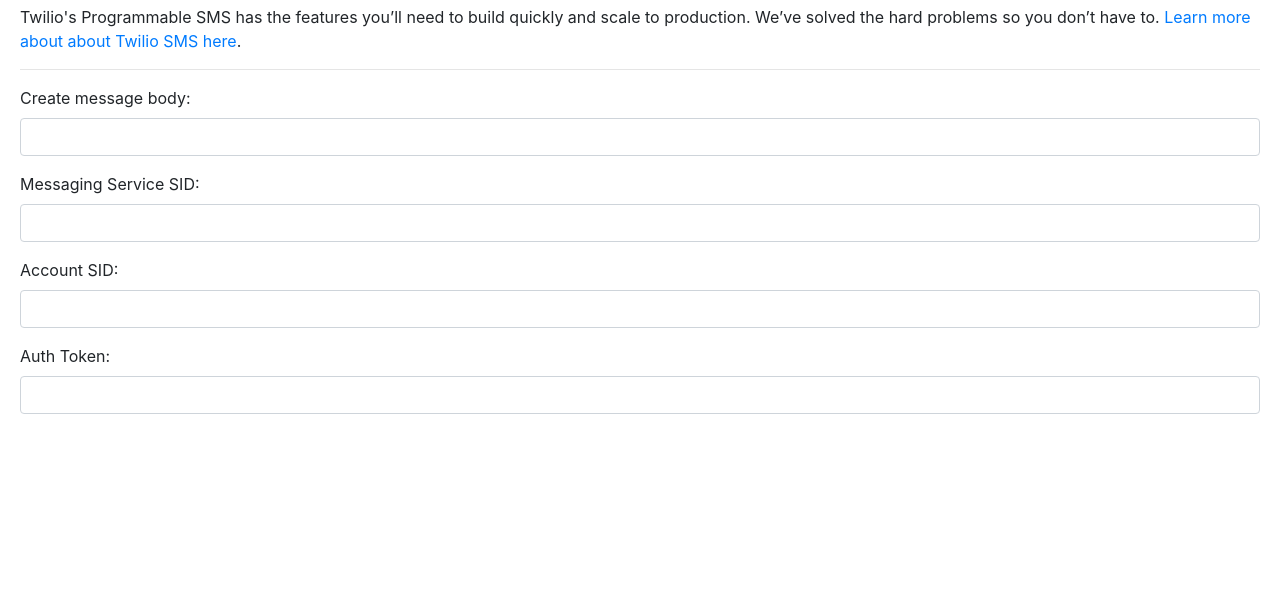
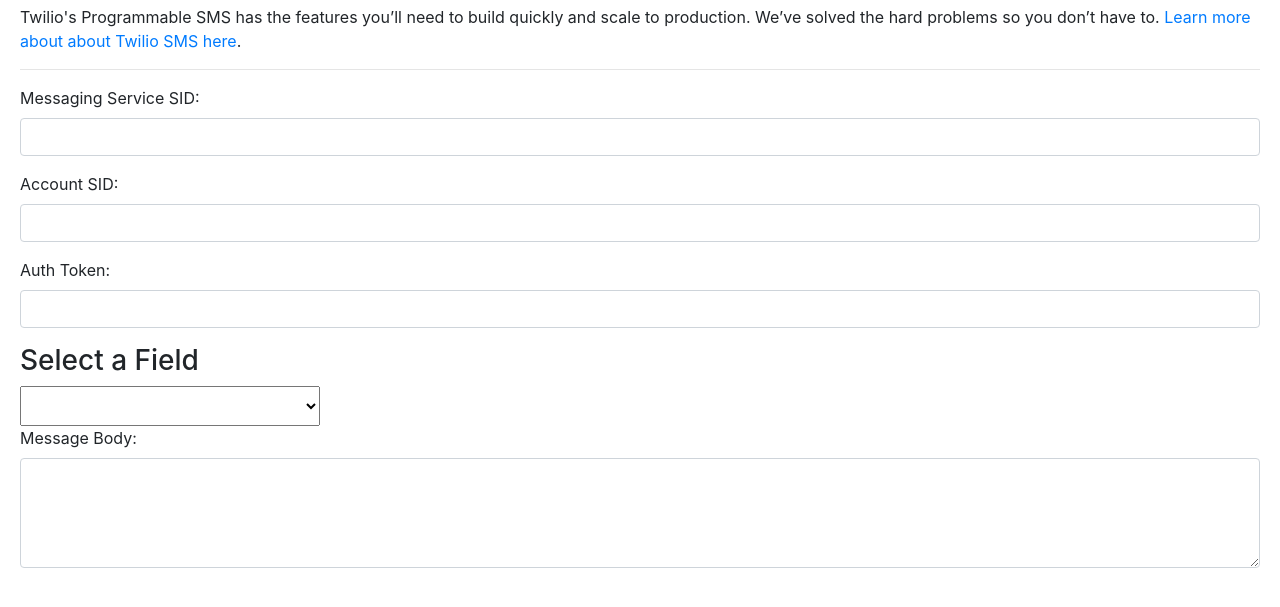
Before and after one commit to Kritika199/SendTwilioSMS_Project, a website: page public/index.html in a window 1280 px wide. Shown: the part 61-668 px from the top of the page. Drawn offline with nearby package versions, Linux system fonts and the light colour scheme.

Commit message:
Update index.html

```diff
--- a/public/index.html
+++ b/public/index.html
@@ -30,18 +30,20 @@
         #step1 {
             display: block;
         }
+        #step2 {
+            display: block;
+        }
     </style>
 
 </head>
 <body>
+
+
 <div id="step1" class="step">
     <h2>Create a Twilio SMS message:</h2>
     <p>Twilio's Programmable SMS has the features you’ll need to build quickly and scale to production. We’ve solved the hard problems so you don’t have to.  <a href="https://www.twilio.com/sms" target="_blank">Learn more about about Twilio SMS here</a>.</p>
     <hr>
-    <div class="form-group">
-        <div><label for="messageBody">Create message body:</label></div>
-        <input class="form-control" id="messageBody" type="text" name="messageBody" value="">
-    </div>
+
     <div class="form-group">
         <div><label for="messagingService">Messaging Service SID:</label></div>
         <input class="form-control" id="messagingService" type="text" name="messagingService" value="">
@@ -56,5 +58,27 @@
     </div>
 
 </div>
+
+
+
+
+
+   <div>
+  <h3>Select a Field</h3>
+  <select class="slds-select" id="idField" style="width: 300px; height: 40px;">
+    <!-- Options will be populated dynamically -->
+  </select>
+</div>
+
+
+
+    <div class="form-group">
+        <div><label for="messageBody">Message Body:</label></div>
+        <textarea class="form-control" id="messageBody" name="messageBody" rows="4"></textarea>
+    </div>
+
+
+
+
 </body>
 </html>
```
